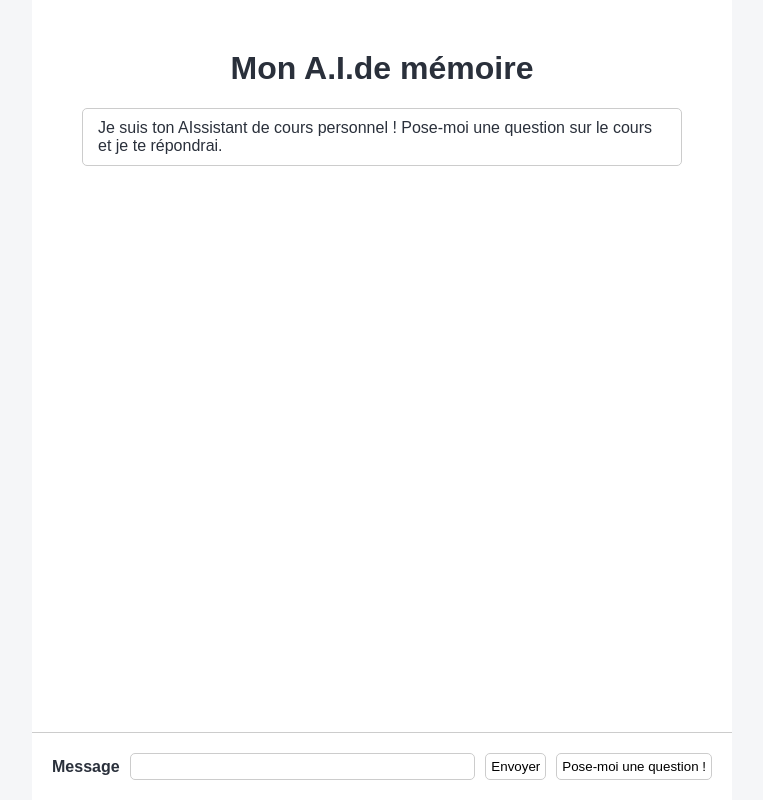
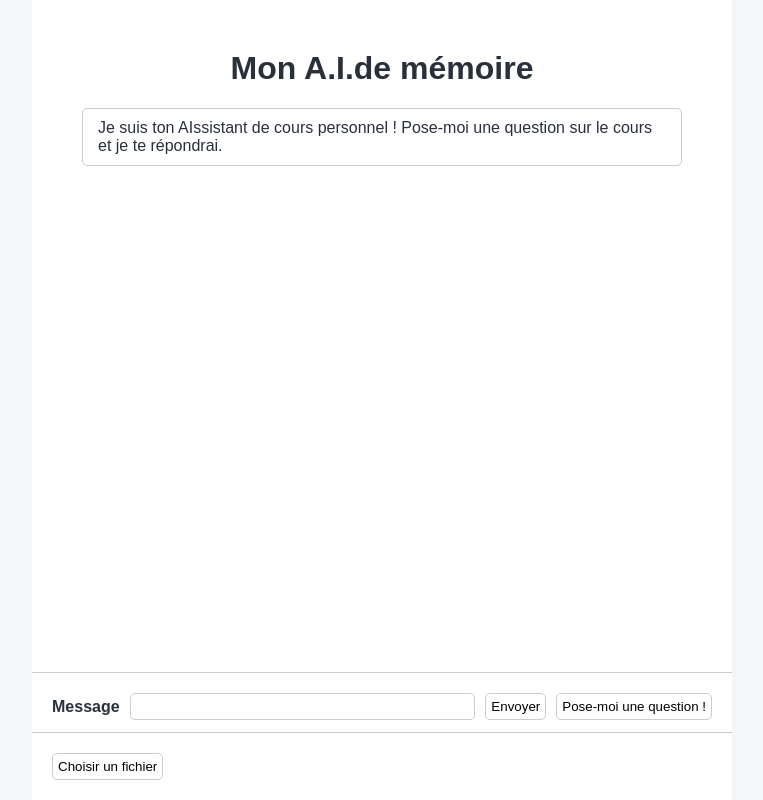
Before and after one commit to Nicolas-Bessin/Hackaton-IMI, a Flask app: page / in a window 1280 px wide. Shown: the whole page, without its empty margins (258-1021 px from the left). Run offline with Flask 3, Linux system fonts and the light colour scheme; parts of the project's set-up code (start-up, migrations or seed data) failed here and were passed over.

Commit message:
began adding a button to upload a pdf, paiiiinnnnn

```diff
--- a/main.py
+++ b/main.py
@@ -1,5 +1,5 @@
 from flask import Flask, render_template, request
-from src.utils.ask_question_to_pdf import ask_question_to_pdf, gpt3_completion
+from src.utils.ask_question_to_pdf import ask_question_to_pdf, gpt3_completion, split_text
 
 
 app = Flask(__name__)
@@ -11,5 +11,10 @@ def hello_world():
 @app.route("/prompt", methods=["POST"])
 def prompt():
     question = request.form["prompt"]
-    answer = gpt3_completion(question)
+    answer = question
     return {"answer" : answer }, 200
+
+@app.route("/upload", methods=["POST"])
+def upload():
+    text = split_text(request.form["text"])
+    return {"text" : text }, 200
--- a/static/style.css
+++ b/static/style.css
@@ -40,7 +40,7 @@
     display: flex;
     flex-direction: column;
     gap: 10px;
-    margin-bottom: 30px;
+    margin-bottom: 100px;
   }
 
   .message {
@@ -55,7 +55,7 @@
 
   .prompt-container {
     position: fixed;
-    bottom: 0px;
+    bottom: 60px;
     left: 50%;
     transform: translateX(-50%);
     width: var(--max-body-width);
@@ -78,6 +78,19 @@
     padding: 5px;
   }
 
+  .upload-container {
+    position: fixed;
+    bottom: 0px;
+    left: 50%;
+    transform: translateX(-50%);
+    width: var(--max-body-width);
+    display: flex;
+    align-items: center;
+    gap: 10px;
+    background-color: var(--main-background-color);
+    padding: 20px;
+    border-top: 1px solid var(--border-color);
+  }
   .button {
     border: 1px solid var(--border-color);
     padding: 5px;
--- /dev/null
+++ b/static/upload.js
@@ -0,0 +1,7 @@
+uploadButton = document.getElementById('upload-button');
+
+function handleUpload() {
+    document.getElementById("file").click();
+}
+
+uploadButton.addEventListener("click", handleUpload);
--- a/templates/index.html
+++ b/templates/index.html
@@ -35,12 +35,20 @@
 
         <button type="submit" class="button" id="submit-button">Envoyer</button>
 
-        <button type="button" class="button" id="question-button">
-          Pose-moi une question !
-        </button>
+        <button type="button" class="button" id="question-button"> Pose-moi une question ! </button>
+
       </form>
 
-      <script src="{{ url_for('static', filename='prompt.js') }}"></script>
+      <form id="upload-form" method="post" class="upload-container">
+        <div>
+          <input type="file" id="file" name="file" style="display: none" />
+          <button type="button" class="button" id="upload-button"> Choisir un fichier</button>
+        </div>
+      </form>
+
+      <script src="{{ url_for('static', filename='prompt.js') }}"> </script>
+      <script src="{{ url_for('static', filename='upload.js') }}"> </script>
+
     </main>
   </body>
 </html>
```
Also changed, not shown: src/utils/upload_pdf.py (added).
